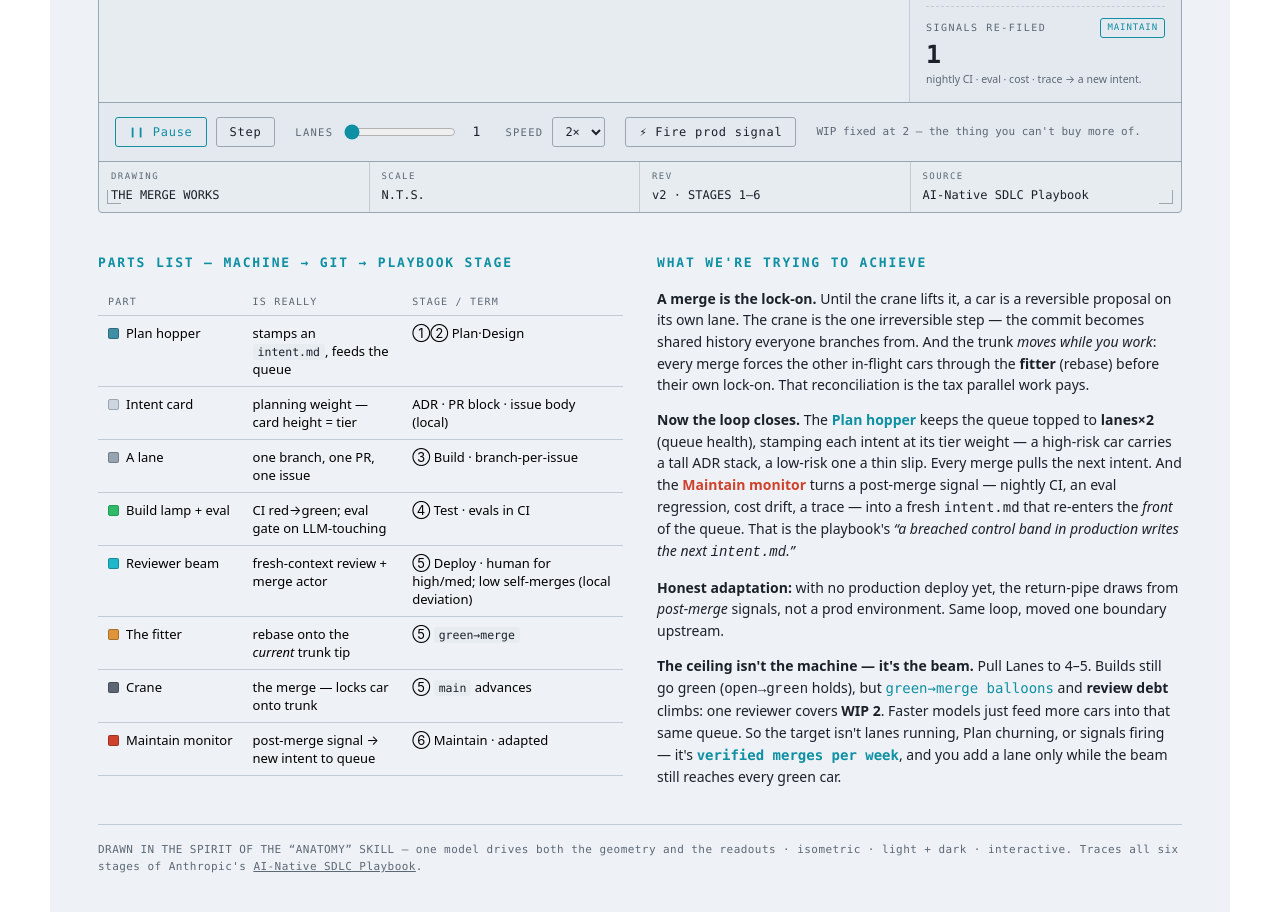
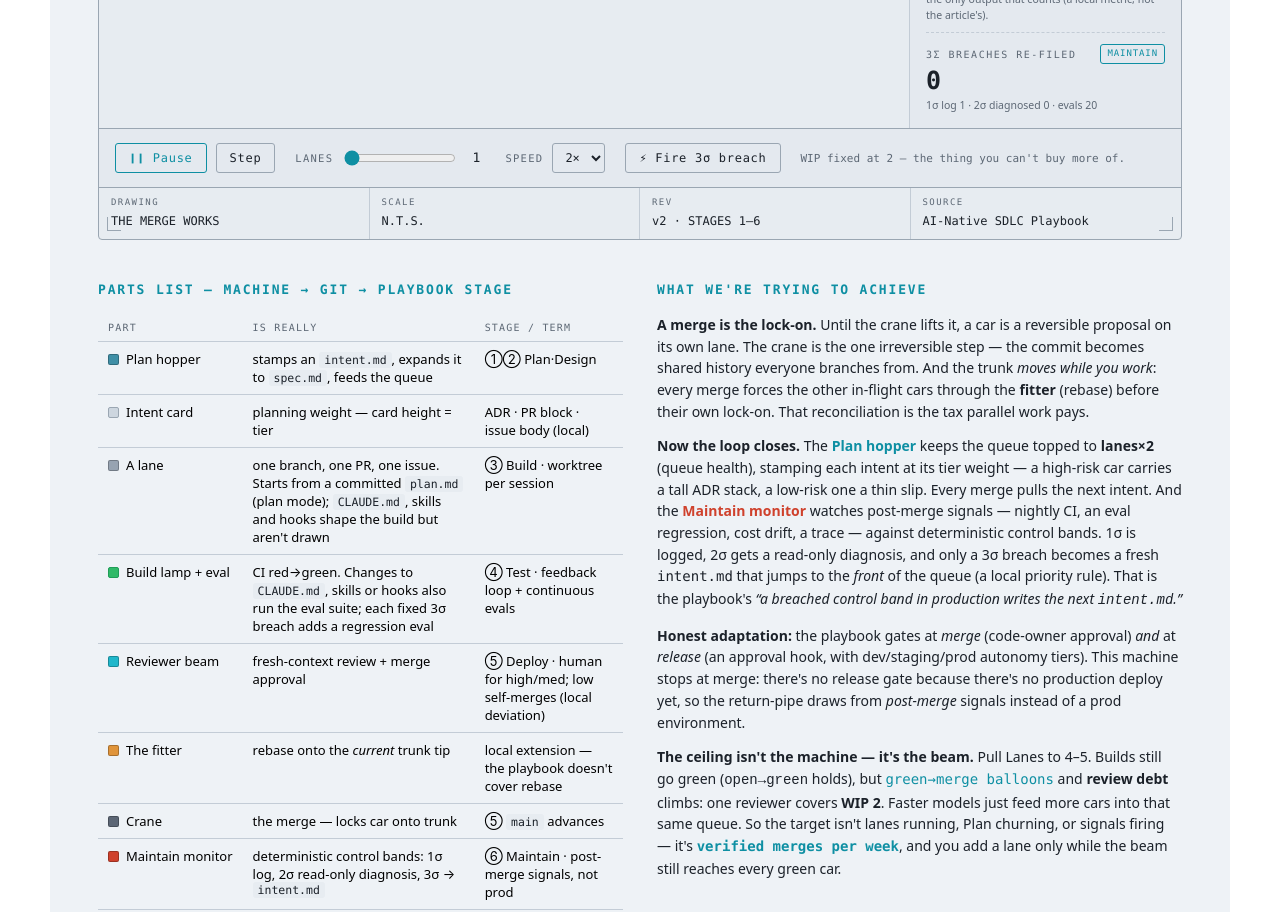
Before and after one commit to jagnyesh/merge-works, a plain HTML site: page index.html in a window 1280 px wide. Shown: the part 1083-1995 px from the top of the page. Drawn offline with Linux system fonts and the light colour scheme.

Commit message:
feat: model playbook artifacts, config evals, and control bands
- Evals run on CLAUDE.md/skills/hooks changes; fixed breaches add regression evals
- Show the intent.md -> spec.md -> plan.md -> diff -> PR artifact chain
- Maintain uses deterministic 1σ/2σ/3σ control bands; only 3σ re-files an intent
- Reframe gates as merge-only (no release gate yet); mark rebase as a local extension

Co-Authored-By: Claude Opus 5.5 <noreply@anthropic.com>

```diff
--- a/index.html
+++ b/index.html
@@ -144,22 +144,22 @@
 <div class="wrap">
   <p class="eyebrow">Fig. 1 — a machine whose working is the concept</p>
   <h1>The Merge Works <span class="sub">/ the AI-Native SDLC, as one running machine</span></h1>
-  <p class="lede">A branch is a <b>car on its own lane</b>; <code style="font-family:var(--mono)">main</code> is the <b>trunk line</b> at the front. Now the loop is closed end-to-end: the <b style="color:var(--accent)">Plan hopper</b> stamps a tier-sized <code style="font-family:var(--mono)">intent.md</code> and feeds the queue, and the <b style="color:var(--accent)">Maintain monitor</b> turns a post-merge signal back into a fresh intent. Every gauge is read straight off the machine. All six Anthropic <i>AI-Native SDLC</i> stages, in one frame.</p>
+  <p class="lede">A branch is a <b>car on its own lane</b>; <code style="font-family:var(--mono)">main</code> is the <b>trunk line</b> at the front. Now the loop is closed end-to-end: the <b style="color:var(--accent)">Plan hopper</b> stamps a tier-sized <code style="font-family:var(--mono)">intent.md</code> and feeds the queue, and the <b style="color:var(--accent)">Maintain monitor</b> turns a 3σ breach back into a fresh intent. Every gauge is read straight off the machine. All six Anthropic <i>AI-Native SDLC</i> stages, simplified — the parts list marks what is the playbook's and what is local.</p>
 
   <ol class="ribbon">
     <li><span class="n">STAGE 1</span><span class="s">Plan</span><span class="p">the hopper stamps <code style="font-family:var(--mono)">intent.md</code> → queue</span></li>
-    <li><span class="n">STAGE 2</span><span class="s">Design</span><span class="p">intent sized by tier (ADR · PR block · issue)</span></li>
-    <li><span class="n">STAGE 3</span><span class="s">Build</span><span class="p">branch → CI build</span></li>
-    <li><span class="n">STAGE 4</span><span class="s">Test</span><span class="p">build goes green + eval gate</span></li>
-    <li><span class="n">STAGE 5</span><span class="s">Deploy</span><span class="p">review → rebase → merge, gated by tier</span></li>
-    <li><span class="n">STAGE 6</span><span class="s">Maintain</span><span class="p">signal → new intent, re-filed</span></li>
+    <li><span class="n">STAGE 2</span><span class="s">Design</span><span class="p"><code style="font-family:var(--mono)">intent.md</code> → <code style="font-family:var(--mono)">spec.md</code>; weight by tier (local)</span></li>
+    <li><span class="n">STAGE 3</span><span class="s">Build</span><span class="p">plan mode → <code style="font-family:var(--mono)">plan.md</code> → diff + tests</span></li>
+    <li><span class="n">STAGE 4</span><span class="s">Test</span><span class="p">build goes green; config changes run evals</span></li>
+    <li><span class="n">STAGE 5</span><span class="s">Deploy</span><span class="p">PR review → merge gate (no release gate yet)</span></li>
+    <li><span class="n">STAGE 6</span><span class="s">Maintain</span><span class="p">control bands: 3σ → new intent</span></li>
   </ol>
 
   <div class="instrument">
     <span class="corner tl"></span><span class="corner tr"></span><span class="corner bl"></span><span class="corner br"></span>
 
     <div class="stage-wrap">
-      <svg id="stage" viewBox="0 0 1000 680" role="img" aria-label="Isometric animation: a Plan hopper feeds intent cards into a queue; pull-request cars move along parallel lanes through build, review, rebase and merge onto the main trunk; a Maintain monitor sends post-merge signals back to the hopper as new intents.">
+      <svg id="stage" viewBox="0 0 1000 680" role="img" aria-label="Isometric animation: a Plan hopper feeds intent cards into a queue; pull-request cars move along parallel lanes through build, review, rebase and merge onto the main trunk; a Maintain monitor sends 3σ control-band breaches back to the hopper as new intents.">
         <g id="scene"></g>
       </svg>
     </div>
@@ -197,9 +197,9 @@
         <div class="note">the only output that counts (a local metric, not the article's).</div>
       </div>
       <div class="gauge">
-        <div class="lbl"><span>signals re-filed</span><span class="tag" id="g-sig-tag" style="color:var(--accent)">maintain</span></div>
+        <div class="lbl"><span>3σ breaches re-filed</span><span class="tag" id="g-sig-tag" style="color:var(--accent)">maintain</span></div>
         <div class="val" id="g-signals">0</div>
-        <div class="note">nightly CI · eval · cost · trace → a new intent.</div>
+        <div class="note" id="g-sig-note">1σ log · 2σ diagnose · 3σ → intent.md</div>
       </div>
     </aside>
 
@@ -217,7 +217,7 @@
         <label for="speed">Speed</label>
         <select id="speed"><option value="1">1×</option><option value="2" selected>2×</option><option value="4">4×</option></select>
       </div>
-      <div class="grp"><button id="btn-signal">⚡ Fire prod signal</button></div>
+      <div class="grp"><button id="btn-signal">⚡ Fire 3σ breach</button></div>
       <div class="grp" style="color:var(--ink-dim);font-family:var(--mono);font-size:11px;">WIP fixed at 2 — the thing you can't buy more of.</div>
     </div>
 
@@ -235,22 +235,22 @@
       <table class="parts">
         <thead><tr><th>Part</th><th>Is really</th><th>Stage / term</th></tr></thead>
         <tbody>
-          <tr><td><span class="chip" style="background:#3f8fa6"></span>Plan hopper</td><td>stamps an <code>intent.md</code>, feeds the queue</td><td>①② Plan·Design</td></tr>
+          <tr><td><span class="chip" style="background:#3f8fa6"></span>Plan hopper</td><td>stamps an <code>intent.md</code>, expands it to <code>spec.md</code>, feeds the queue</td><td>①② Plan·Design</td></tr>
           <tr><td><span class="chip" style="background:#cdd6df;border-color:#9aa6b2"></span>Intent card</td><td>planning weight — card height = tier</td><td>ADR · PR block · issue body (local)</td></tr>
-          <tr><td><span class="chip" style="background:#97a3b1"></span>A lane</td><td>one branch, one PR, one issue</td><td>③ Build · branch-per-issue</td></tr>
-          <tr><td><span class="chip" style="background:#30b968;border-color:#1f9d57"></span>Build lamp + eval</td><td>CI red→green; eval gate on LLM-touching</td><td>④ Test · evals in CI</td></tr>
-          <tr><td><span class="chip" style="background:#1fb7cb"></span>Reviewer beam</td><td>fresh-context review + merge actor</td><td>⑤ Deploy · human for high/med; low self-merges (local deviation)</td></tr>
-          <tr><td><span class="chip" style="background:#e0943a"></span>The fitter</td><td>rebase onto the <i>current</i> trunk tip</td><td>⑤ <code>green→merge</code></td></tr>
+          <tr><td><span class="chip" style="background:#97a3b1"></span>A lane</td><td>one branch, one PR, one issue. Starts from a committed <code>plan.md</code> (plan mode); <code>CLAUDE.md</code>, skills and hooks shape the build but aren't drawn</td><td>③ Build · worktree per session</td></tr>
+          <tr><td><span class="chip" style="background:#30b968;border-color:#1f9d57"></span>Build lamp + eval</td><td>CI red→green. Changes to <code>CLAUDE.md</code>, skills or hooks also run the eval suite; each fixed 3σ breach adds a regression eval</td><td>④ Test · feedback loop + continuous evals</td></tr>
+          <tr><td><span class="chip" style="background:#1fb7cb"></span>Reviewer beam</td><td>fresh-context review + merge approval</td><td>⑤ Deploy · human for high/med; low self-merges (local deviation)</td></tr>
+          <tr><td><span class="chip" style="background:#e0943a"></span>The fitter</td><td>rebase onto the <i>current</i> trunk tip</td><td>local extension — the playbook doesn't cover rebase</td></tr>
           <tr><td><span class="chip" style="background:#5c6675"></span>Crane</td><td>the merge — locks car onto trunk</td><td>⑤ <code>main</code> advances</td></tr>
-          <tr><td><span class="chip" style="background:#cf412c"></span>Maintain monitor</td><td>post-merge signal → new intent to queue</td><td>⑥ Maintain · adapted</td></tr>
+          <tr><td><span class="chip" style="background:#cf412c"></span>Maintain monitor</td><td>deterministic control bands: 1σ log, 2σ read-only diagnosis, 3σ → <code>intent.md</code></td><td>⑥ Maintain · post-merge signals, not prod</td></tr>
         </tbody>
       </table>
     </div>
     <div class="thesis">
       <h2>What we're trying to achieve</h2>
       <p><b>A merge is the lock-on.</b> Until the crane lifts it, a car is a reversible proposal on its own lane. The crane is the one irreversible step — the commit becomes shared history everyone branches from. And the trunk <i>moves while you work</i>: every merge forces the other in-flight cars through the <b>fitter</b> (rebase) before their own lock-on. That reconciliation is the tax parallel work pays.</p>
-      <p><b>Now the loop closes.</b> The <b style="color:var(--accent)">Plan hopper</b> keeps the queue topped to <b>lanes×2</b> (queue health), stamping each intent at its tier weight — a high-risk car carries a tall ADR stack, a low-risk one a thin slip. Every merge pulls the next intent. And the <b style="color:var(--crit)">Maintain monitor</b> turns a post-merge signal — nightly CI, an eval regression, cost drift, a trace — into a fresh <code style="font-family:var(--mono)">intent.md</code> that re-enters the <i>front</i> of the queue. That is the playbook's <i>“a breached control band in production writes the next <code>intent.md</code>.”</i></p>
-      <p><b>Honest adaptation:</b> with no production deploy yet,  the return-pipe draws from <i>post-merge</i> signals, not a prod environment. Same loop, moved one boundary upstream.</p>
+      <p><b>Now the loop closes.</b> The <b style="color:var(--accent)">Plan hopper</b> keeps the queue topped to <b>lanes×2</b> (queue health), stamping each intent at its tier weight — a high-risk car carries a tall ADR stack, a low-risk one a thin slip. Every merge pulls the next intent. And the <b style="color:var(--crit)">Maintain monitor</b> watches post-merge signals — nightly CI, an eval regression, cost drift, a trace — against deterministic control bands. 1σ is logged, 2σ gets a read-only diagnosis, and only a 3σ breach becomes a fresh <code style="font-family:var(--mono)">intent.md</code> that jumps to the <i>front</i> of the queue (a local priority rule). That is the playbook's <i>“a breached control band in production writes the next <code>intent.md</code>.”</i></p>
+      <p><b>Honest adaptation:</b> the playbook gates at <i>merge</i> (code-owner approval) <i>and</i> at <i>release</i> (an approval hook, with dev/staging/prod autonomy tiers). This machine stops at merge: there's no release gate because there's no production deploy yet, so the return-pipe draws from <i>post-merge</i> signals instead of a prod environment.</p>
       <p><b>The ceiling isn't the machine — it's the beam.</b> Pull Lanes to 4–5. Builds still go green (<code>open→green</code> holds), but <span class="big">green→merge balloons</span> and <b>review debt</b> climbs: one reviewer covers <b>WIP 2</b>. Faster models just feed more cars into that same queue. So the target isn't lanes running, Plan churning, or signals firing — it's <b class="big">verified merges per week</b>, and you add a lane only while the beam still reaches every green car.</p>
     </div>
   </div>
@@ -333,6 +333,7 @@
   var reviewDebt = 0, wipUsed = 0;
   var queue = [], planTimer = 0, maintainTimer = 0, signalsFiled = 0;
   var signals = [], lampFlash = {}, starvedFlash = 0, hopperFlash = 0;
+  var signalSeq = 0, bandLog = {1:0,2:0,3:0}, diagFlash = 0, evalTasks = 20;
 
   function laneY(i){ return 8 - i*2; }
   function cardH(tier){ return tier==='high'?0.5 : tier==='med'?0.28 : 0.12; }
@@ -351,7 +352,7 @@
   function newCar(){
     var intent = nextIntent();
     return { tier:intent.tier, origin:intent.origin, signalType:intent.signalType||null,
-             llm: intent.tier!=='low' && Math.random()<0.5,
+             cfg: Math.random()<0.3,
              stage:'BRANCH', t:0, x:ANCHOR.BRANCH-0.1,
              branchMain:main, greenAt:0, enteredReview:0, attended:false, stale:0, staleFlag:false };
   }
@@ -361,16 +362,20 @@
     while(lanes.length > n) lanes.pop();
   }
 
-  function fireSignal(){
-    var type = SIGNAL_TYPES[signalsFiled % SIGNAL_TYPES.length];
-    signals.push({ type:type, t:0 });
-    signalsFiled++;
+  // detection is deterministic control bands, not a model (playbook Stage 6)
+  function pickSigma(){ var r=Math.random(); return r<0.5?1 : r<0.8?2 : 3; }
+  function fireSignal(sigma){
+    var type = SIGNAL_TYPES[signalSeq++ % SIGNAL_TYPES.length];
+    bandLog[sigma]++; lampFlash[type] = 0.9;
+    if(sigma===2) diagFlash = 1.4;
+    if(sigma===3) signals.push({ type:type, t:0 });
   }
 
   function completeMerge(lane){
     main++; verified++; mergeTimes.push(simT);
     var gm = simT - lane.car.greenAt;
     gmEMA = (gmEMA==null) ? gm : gmEMA*0.78 + gm*0.22;
+    if(lane.car.origin==='signal') evalTasks++;   // each incident becomes a regression eval
     commits.unshift({ tier: lane.car.tier });
     if(commits.length > 8) commits.pop();
     for(var i=0;i<lanes.length;i++){ if(lanes[i]!==lane && lanes[i].car.stage!=='BRANCH') lanes[i].car.staleFlag=true; }
@@ -387,12 +392,13 @@
 
     // Stage 6: Maintain emits a post-merge signal on a cadence
     maintainTimer += dt;
-    if(maintainTimer >= MAINTAIN_INTERVAL){ maintainTimer = 0; fireSignal(); }
+    if(maintainTimer >= MAINTAIN_INTERVAL){ maintainTimer = 0; fireSignal(pickSigma()); }
 
-    // signals travel the return-pipe, then re-file to the FRONT of the queue
+    // 3σ breaches travel the return-pipe, then re-file to the FRONT of the queue (local priority rule)
     for(var si=signals.length-1; si>=0; si--){
       signals[si].t += dt/SIGNAL_DUR;
       if(signals[si].t >= 1){
+        signalsFiled++;
         queue.unshift({ tier: (signalsFiled % 2 ? 'high' : 'med'), origin:'signal', signalType:signals[si].type });
         lampFlash[signals[si].type] = 0.9; hopperFlash = 0.9;
         signals.splice(si,1);
@@ -401,6 +407,7 @@
     for(var k in lampFlash){ lampFlash[k] = Math.max(0, lampFlash[k]-dt); }
     starvedFlash = Math.max(0, starvedFlash-dt);
     hopperFlash = Math.max(0, hopperFlash-dt);
+    diagFlash = Math.max(0, diagFlash-dt);
 
     // Stage 5: reviewer attention — high/med cars compete for WIP slots, FIFO
     var qrev = [];
@@ -422,7 +429,7 @@
         car.t += dt/BRANCH_DUR;
         if(car.t>=1){ car.stage='BUILD'; car.t=0; }
       } else if(car.stage==='BUILD'){
-        car.t += dt/(BUILD_DUR * (car.llm?1.3:1));   // Stage 4: LLM-touching also runs the eval gate
+        car.t += dt/(BUILD_DUR * (car.cfg?1.3:1));   // Stage 4: CLAUDE.md / skills / hooks changes also run the eval suite
         if(car.t>=1){ car.stage='REVIEW'; car.t=0; car.greenAt=simT; car.enteredReview=simT; }
       } else if(car.stage==='REVIEW'){
         if(car.tier==='low') car.t += dt/REVIEW_LOW;        // low self-merges: local rule; the playbook requires code-owner approval on every PR
@@ -538,7 +545,7 @@
     for(var L2=0;L2<lanes.length;L2++){
       var c=lanes[L2].car, pose2=carPose(c,L2), cx=pose2.x+0.45, cz=pose2.z+0.66;
       if(c.stage==='BUILD'){ out.push(glowDisc(cx, pose2.y+0.4, cz+0.5, 5, PAL.lampR));
-        if(c.llm) out.push(txt(cx, pose2.y+0.4, cz+1.1, 'build + eval', 9.5, PAL.lampA, 'middle', 700)); }
+        if(c.cfg) out.push(txt(cx, pose2.y+0.4, cz+1.1, 'config → evals', 9.5, PAL.lampA, 'middle', 700)); }
       else if(c.stage!=='BRANCH'){ out.push(glowDisc(cx, pose2.y+0.4, cz+0.5, 5, PAL.lampG)); }
       if(c.origin==='signal' && (c.stage==='BRANCH'||c.stage==='BUILD'))
         out.push(txt(cx, pose2.y+0.4, cz+1.5, '◆ re-filed', 9.5, PAL.signal, 'middle', 700));
@@ -559,16 +566,17 @@
       out.push(disc(11.45+ml*0.35, TRUNK_Y+1.35, 1.55, 4, on?PAL.signal:PAL.textDim));
     }
     out.push(txt(12.0, TRUNK_Y+1.4, 1.95, 'MAINTAIN', 11, PAL.text, 'middle', 700));
+    if(diagFlash>0) out.push(txt(12.0, TRUNK_Y+1.4, 2.4, '2σ · diagnose (read-only)', 9.5, PAL.signal, 'middle', 700));
 
     // hopper label
     var hc = hopperFlash>0 ? PAL.accent : PAL.text;
-    out.push(txt(-1.45, 4.6, 1.1, 'PLAN → intent.md', 12, hc, 'middle', 700));
+    out.push(txt(-1.45, 4.6, 1.1, 'intent.md → spec.md', 12, hc, 'middle', 700));
     if(queue.length>9) out.push(txt(-1.85, 0.2+9*0.95, 1.2, '+'+(queue.length-9), 11, PAL.textDim, 'middle', 700));
 
     // trunk + stage labels
     out.push(txt(-1.4, TRUNK_Y+0.45, 0.9, 'main', 15, PAL.text, 'start', 700));
     out.push(txt(MERGE_X-0.05, TRUNK_Y+0.45, 2.15, '#'+main, 13, PAL.beam, 'middle', 700));
-    var stl=[['BRANCH','branch'],['BUILD','build + test'],['REVIEW','review'],['REBASE','rebase'],['MERGE','merge']];
+    var stl=[['BRANCH','plan.md'],['BUILD','diff + tests'],['REVIEW','PR review'],['REBASE','rebase'],['MERGE','merge']];
     for(var sl=0; sl<stl.length; sl++) out.push(txt(ANCHOR[stl[sl][0]], laneY(0)-1.15, 0.2, stl[sl][1], 11, PAL.textDim, 'middle', 500));
     for(var ll=0; ll<lanes.length; ll++) out.push(txt(ANCHOR.BRANCH-1.3, laneY(ll)+0.4, 0.5, 'L'+(ll+1), 11, PAL.textDim, 'middle', 600));
 
@@ -600,6 +608,7 @@
     el('g-debt').textContent = reviewDebt;
     el('g-debt').style.color = reviewDebt>0 ? 'var(--crit)' : 'var(--ink)';
     el('g-signals').textContent = signalsFiled;
+    el('g-sig-note').textContent = '1σ log '+bandLog[1]+' · 2σ diagnosed '+bandLog[2]+' · evals '+evalTasks;
 
     if(sparkSamples.length>1){
       var maxv=1; for(var i=0;i<sparkSamples.length;i++) if(sparkSamples[i]>maxv) maxv=sparkSamples[i];
@@ -632,7 +641,7 @@
   syncPlay();
   btnPlay.addEventListener('click', function(){ playing=!playing; syncPlay(); });
   el('btn-step').addEventListener('click', function(){ pending=0.4; });
-  el('btn-signal').addEventListener('click', function(){ fireSignal(); if(!playing){ pending=0.1; } });
+  el('btn-signal').addEventListener('click', function(){ fireSignal(3); if(!playing){ pending=0.1; } });
   el('speed').addEventListener('change', function(e){ speed=parseFloat(e.target.value); });
   var lanesInput=el('lanes'), lanesN=el('lanes-n');
   lanesInput.addEventListener('input', function(e){ var n=parseInt(e.target.value,10); setLanes(n); lanesN.textContent=n; });
```
Also changed, not shown: merge-works.html (+39 -30 lines), 1 other file.
